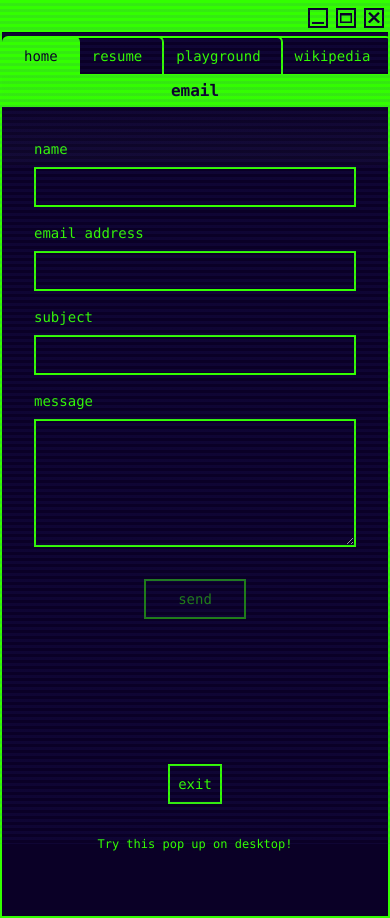
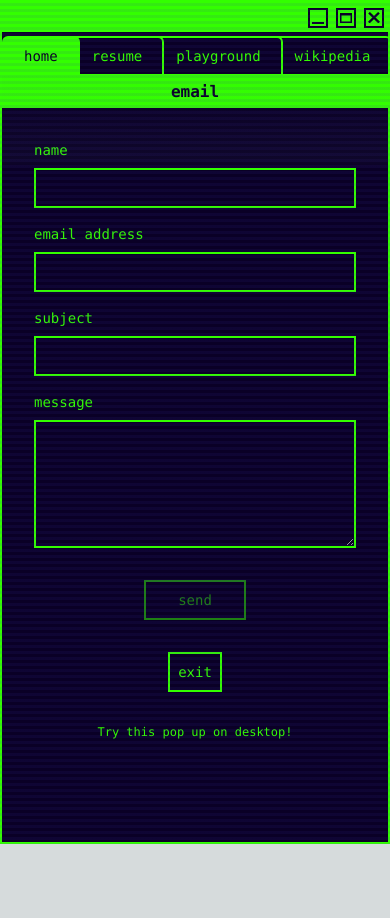
Before and after one commit to npek/im-nat, a Next.js app: page / in a window 390 px wide. Both pictures are taken after a click on the button "Reach out". After the commit the page ends 844 px from the top, so only its background shows below. Built offline with nearby package versions, Linux system fonts and the light colour scheme.

Commit message:
fix popup on mobile

```diff
--- a/src/app/components/PopUp.tsx
+++ b/src/app/components/PopUp.tsx
@@ -103,8 +103,8 @@ const PopUp = ({ title, children }: PopUpProps) => {
   return (
     <div
       className={`absolute flex flex-col ${
-        isSmallScreen ? "w-full h-full top-0 left-0 mt-[74px]" : "min-w-[40%]"
-      } bg-dark border-2 border-default overflow-y-scroll`}
+        isSmallScreen ? "w-full h-full top-0 left-0 pt-[74px]" : "min-w-[40%]"
+      } bg-dark border-2 border-default max-h-[calc(100dvh)]`}
       style={
         !isSmallScreen
           ? { top: `${position.top}px`, left: `${position.left}px` }
@@ -130,7 +130,7 @@ const PopUp = ({ title, children }: PopUpProps) => {
           </div>
         </div>
       </div>
-      <div className="flex flex-col p-8 justify-between space-y-8 h-full">
+      <div className="overflow-y-scroll flex flex-col p-8 space-y-8">
         {children}
         <div className="flex flex-col space-y-8 items-center">
           <button
```
